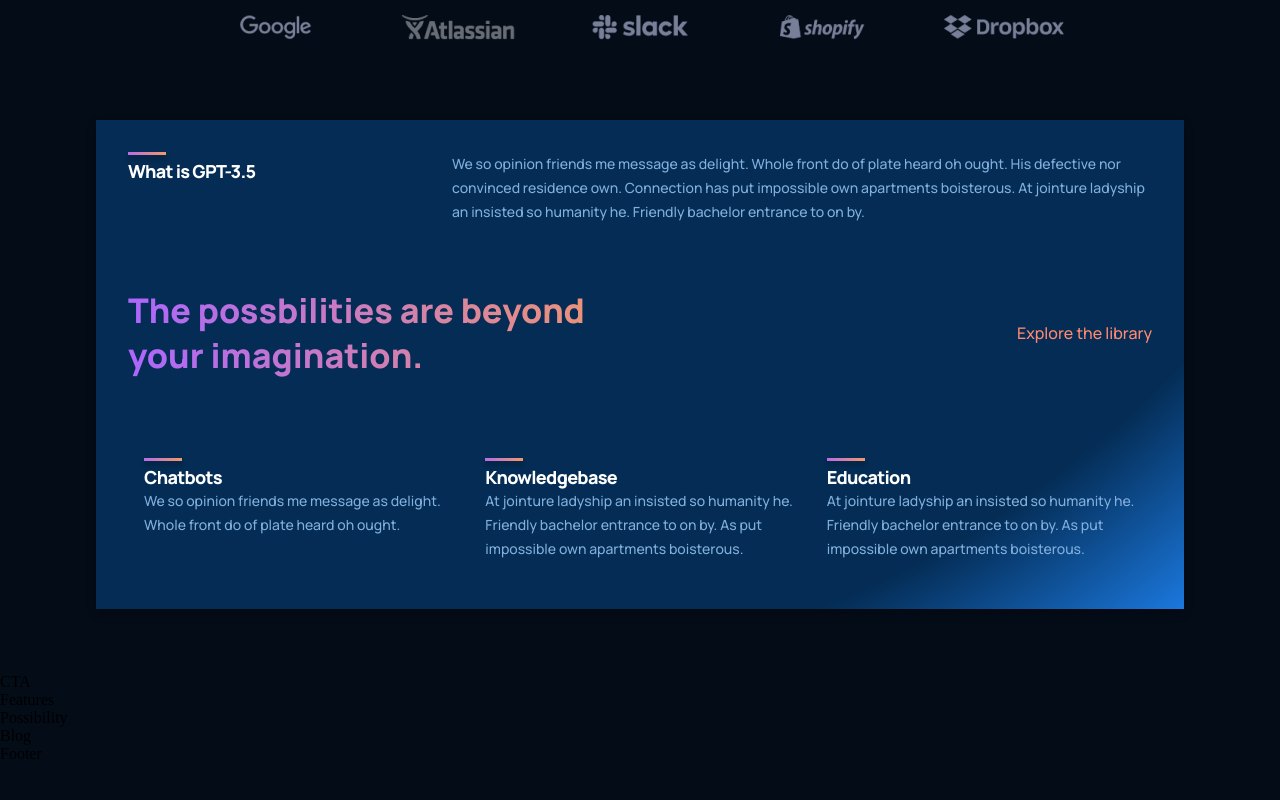
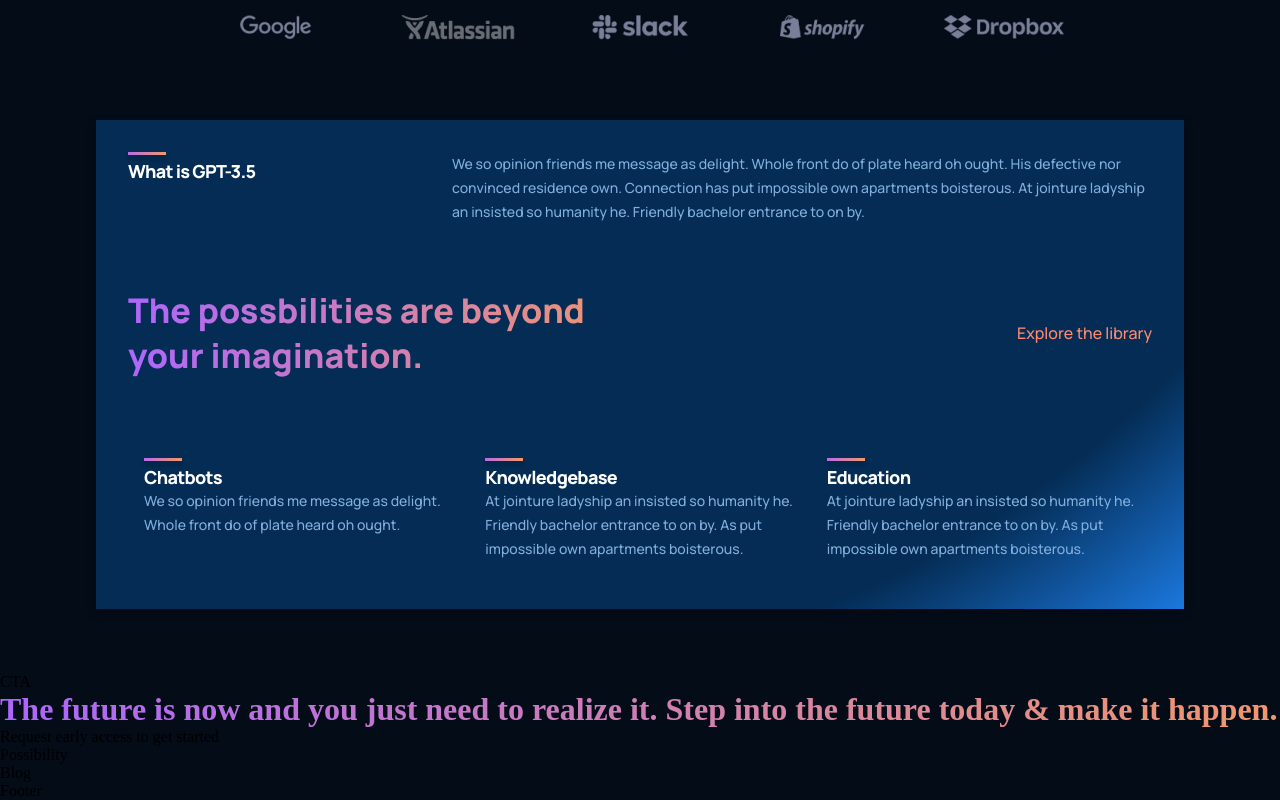
Before and after one commit to 7daytheory/ReactGPT3Website, a React (Create React App) app: page / in a window 1280 px wide. Shown: the part 842-1642 px from the top of the page. Before the commit the page ends 1605 px from the top, so only its background shows below. Built offline with nearby package versions, Linux system fonts and the light colour scheme.

Commit message:
Create state app array for features data

```diff
--- a/src/containers/features/Features.jsx
+++ b/src/containers/features/Features.jsx
@@ -1,10 +1,36 @@
 import React from 'react'
 import './features.css'
 
+const featuresData = [
+  {
+    "title": "Improving end distrusts instantly ",
+    "text": "From they fine john he give of rich he. They age and draw mrs like. Improving end distrusts may instantly was household applauded."
+  },
+  {
+    "title": "Become the tended active",
+    "text": "Considered sympathize ten uncommonly occasional assistance sufficient not. Letter of on become he tended active enable to."
+  },
+  {
+    "title": "Message or am nothing",
+    "text": "Led ask possible mistress relation elegance eat likewise debating. By message or am nothing amongst chiefly address."
+  },
+  {
+    "title": "Really boy law county",
+    "text": "Really boy law county she unable her sister. Feet you off its like like six. Among sex are leave law built now. In built table in an rapid blush."
+  },
+]
+
 const Features = () => {
   return (
-    <div>
-        Features
+    <div className="gpt__features section__pading" id="features">
+        <div className="gpt__features-heading">
+            <h1 className="gradient__text">The future is now and you just need to realize it. Step into the future today & make it happen.</h1>
+            <p>Request early access to get started</p>
+        </div>
+
+        <div className="gpt__features-container">
+
+        </div>
     </div>
   )
 }
```
